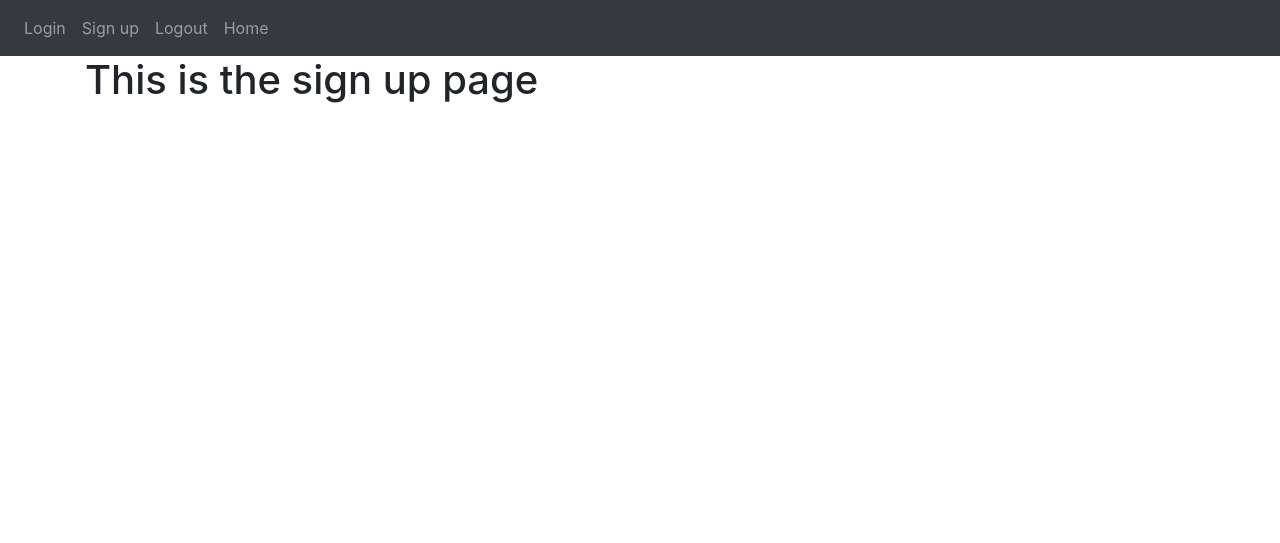
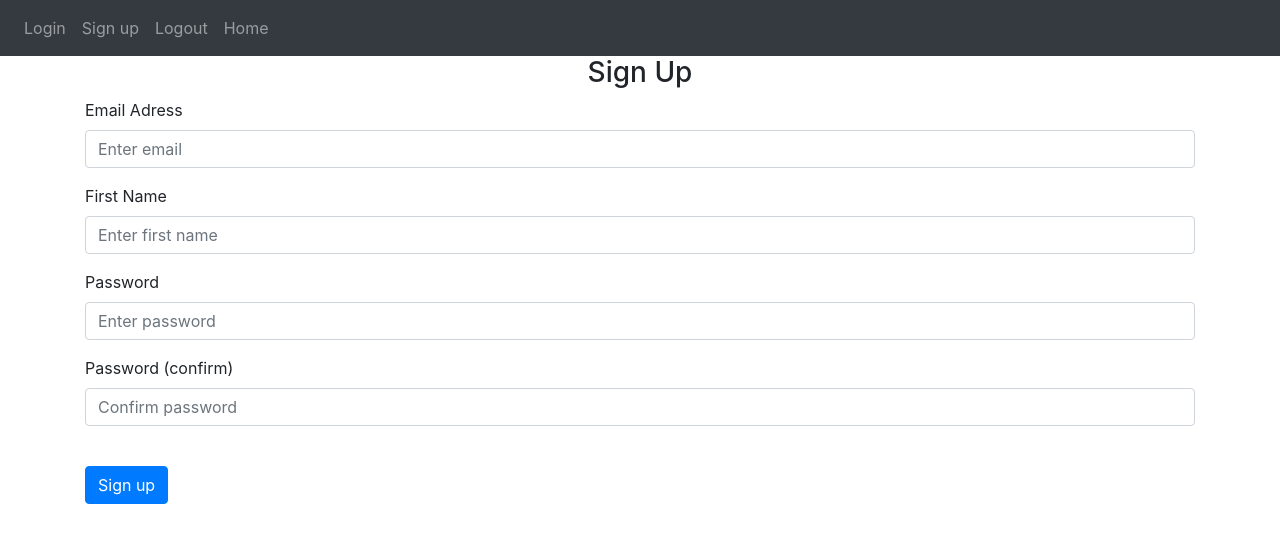
Before and after one commit to Lukaeaeap/experimentSocialmedia, a Flask app: page /sign-up in a window 1280 px wide. Shown: the top 543 px of the page. Run offline with Flask 2, Linux system fonts and the light colour scheme; some libraries are stand-ins or nearby versions.

Commit message:
Login and signup + errors created

```diff
--- a/website/auth.py
+++ b/website/auth.py
@@ -1,13 +1,14 @@
 # for the login, logout and sign up
-from flask import Blueprint, render_template
-from flask.templating import render_template
+from flask import Blueprint, render_template, request, flash
 
 auth = Blueprint('auth', __name__)
 
 
-@auth.route('/login')
+@auth.route('/login', methods=['GET', 'POST'])
 def login():
-    return render_template("login.html", Text="Hello Mr ", user="Tim")
+    # data = request.form
+    # print(data)
+    return render_template("login.html")
 
 
 @auth.route('/logout')
@@ -15,6 +16,31 @@ def logout():
     return "<p>logout</p>"
 
 
-@auth.route('/sign-up')
+@auth.route('/sign-up', methods=['GET', 'POST'])
 def sign_up():
+    if request.method == 'POST':
+        email = request.form.get('email')
+        firstName = request.form.get('firstName')
+        password1 = request.form.get('password1')
+        password2 = request.form.get('password2')
+
+        if len(email) < 4:
+            flash('Email must be longer than 4 characters', category='error')
+        elif len(firstName) < 2:
+            flash('First name must be longer than 1 character', category='error')
+            pass
+        elif password1 != password2:
+            flash('Passwords do not match', category='error')
+
+            pass
+        elif len(password1) < 7:
+            flash('Password must be at least 7 characters', category='error')
+
+            pass
+        else:
+            flash('Account created', category='succes')
+
+            # Add the user to the database
+            pass
+
     return render_template("sign_up.html")
--- a/website/templates/base.html
+++ b/website/templates/base.html
@@ -40,6 +40,24 @@
         </div>
       </div>
     </nav>
+    {% with messages = get_flashed_messages(with_categories=true) %} {% if
+    messages %} {% for category, message in messages %} {% if category ==
+    'error'%}
+    <div class="alert alert-danger alter-dismissable fade show" role="alert">
+      {{ message }}
+      <button type="button" class="close" data-dismiss="alert">
+        <!--Fancy x button-->
+        <span aria-hidden="true">&times;</span>
+      </button>
+    </div>
+    {% else %}
+    <div class="alert alert-success alter-dismissable fade show" role="alert">
+      {{ message }}
+      <button type="button" class="close" data-dismiss="alert">
+        <span aria-hidden="true">&times;</span>
+      </button>
+    </div>
+    {%endif%}{% endfor %} {% endif %} {% endwith %}
     <!--Create a container block for the html pages-->
     <div class="container">{% block content %} {% endblock %}</div>
 
--- a/website/templates/sign_up.html
+++ b/website/templates/sign_up.html
@@ -1,4 +1,49 @@
 {% extends "base.html" %}{% block title %}Sign up{% endblock %} {% block content
 %}
-<h1>This is the sign up page</h1>
+<form method="POST">
+  <h3 align="center">Sign Up</h3>
+  <div class="form-group">
+    <label for="email">Email Adress</label>
+    <input
+      type="email"
+      class="form-control"
+      id="email"
+      name="email"
+      placeholder="Enter email"
+    />
+  </div>
+  <div class="form-group">
+    <label for="firstName">First Name</label>
+    <input
+      type="text"
+      class="form-control"
+      id="firstName"
+      name="firstName"
+      placeholder="Enter first name"
+    />
+  </div>
+  <div class="form-group">
+    <label for="password1">Password</label>
+    <input
+      type="password"
+      class="form-control"
+      id="password1"
+      name="password1"
+      placeholder="Enter password"
+    />
+  </div>
+  <div class="form-group">
+    <label for="password2">Password (confirm)</label>
+    <input
+      type="password"
+      class="form-control"
+      id="password2"
+      name="password2"
+      placeholder="Confirm password"
+    />
+  </div>
+  <br />
+  <button type="submit" class="btn btn-primary">Sign up</button>
+</form>
+
 {% endblock %}
```
Also changed, not shown: website/templates/login.html (+35 -2 lines).
